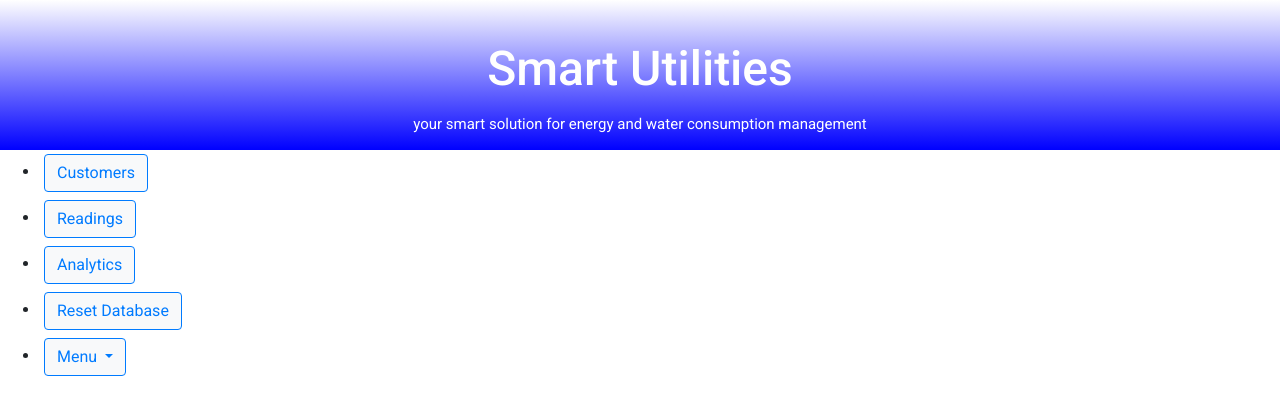
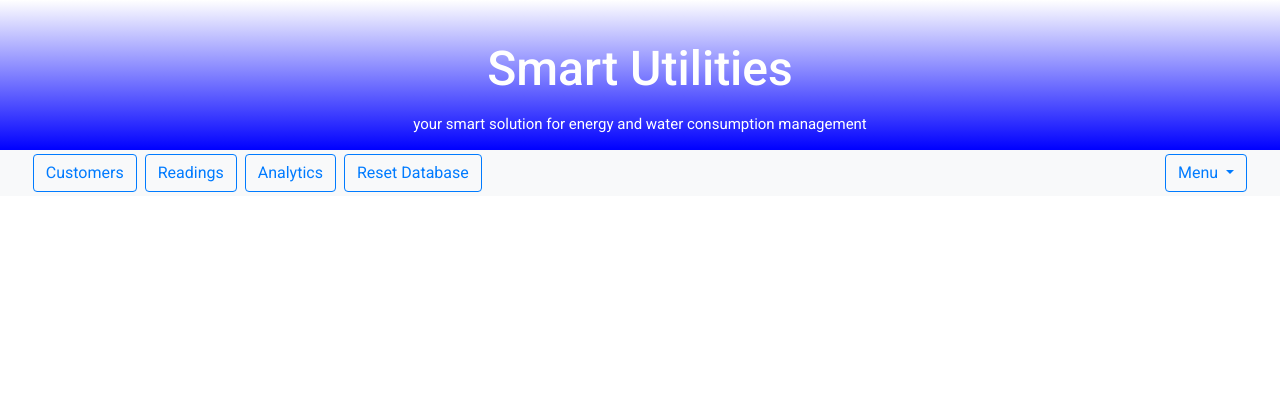
Before and after one commit to FrotaLucas/smart-utilities-management-system, an Angular app: page / in a window 1280 px wide. Shown: the top 414 px of the page. Built offline with nearby package versions, Linux system fonts and the light colour scheme.

Commit message:
fix styles

```diff
--- a/src/app/layouts/main-layout/main-layout.component.css
+++ b/src/app/layouts/main-layout/main-layout.component.css
@@ -1,6 +1,6 @@
-* {
+/* * {
   margin: 0;
-}
+} */
 
 
 header {
@@ -10,21 +10,20 @@ header {
   padding-top: 40px;
 }
 
-header > h1 {
+header>h1 {
   color: white;
   font-size: 3rem;
   margin-bottom: 15px;
   font-weight: 500;
 }
 
-header > p {
+header>p {
   color: white;
   font-size: 15px;
-  /* margin-bottom: 10rem; */
-  /* font-family: var(--fonte-standart); */
 }
+
 .logout-button {
-  color: #dc3545; /* vermelho Bootstrap */
+  color: #dc3545;
   font-weight: 500;
   background-color: transparent;
   border: none;
@@ -33,12 +32,30 @@ header > p {
 }
 
 .logout-button:hover {
-  background-color: rgba(220, 53, 69, 0.1); /* leve fundo vermelho no hover */
-  color: #a71d2a; /* vermelho mais escuro no hover */
+  background-color: rgba(220, 53, 69, 0.1);
+  color: #a71d2a;
+}
+
+nav {
+
+  background-color: #f8f9fa;
+  min-height: 2rem;
+}
+
+.my-nav-bar {
+  display: flex;
+  justify-content: space-between;
+  list-style: none;
+  padding: 0;
+  margin-left: 1.8rem;
+  margin-right: 1.8rem;
+}
+
+.commands {
+  display: flex;
 }
 
 
-/* .innner-container {
-    width: 100%;
-
-} */
+ul {
+  padding: unset;
+}
```
